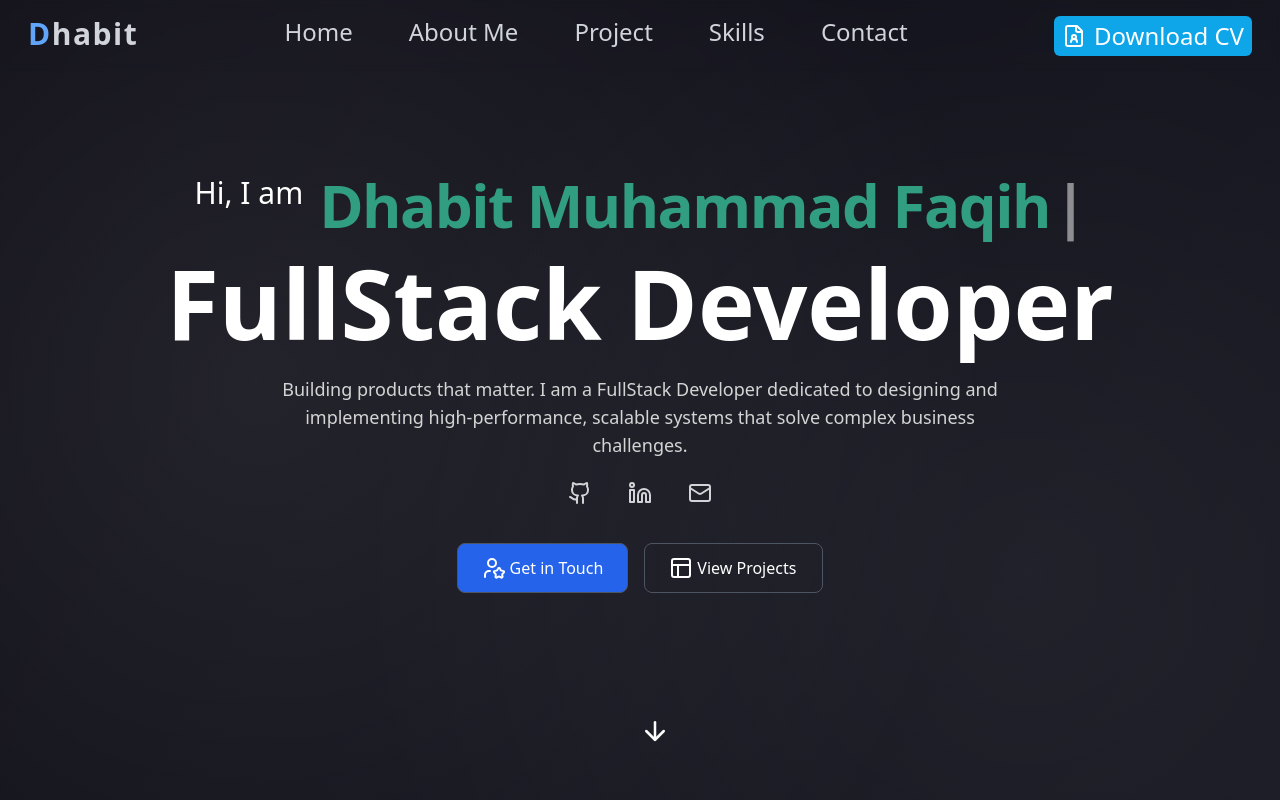
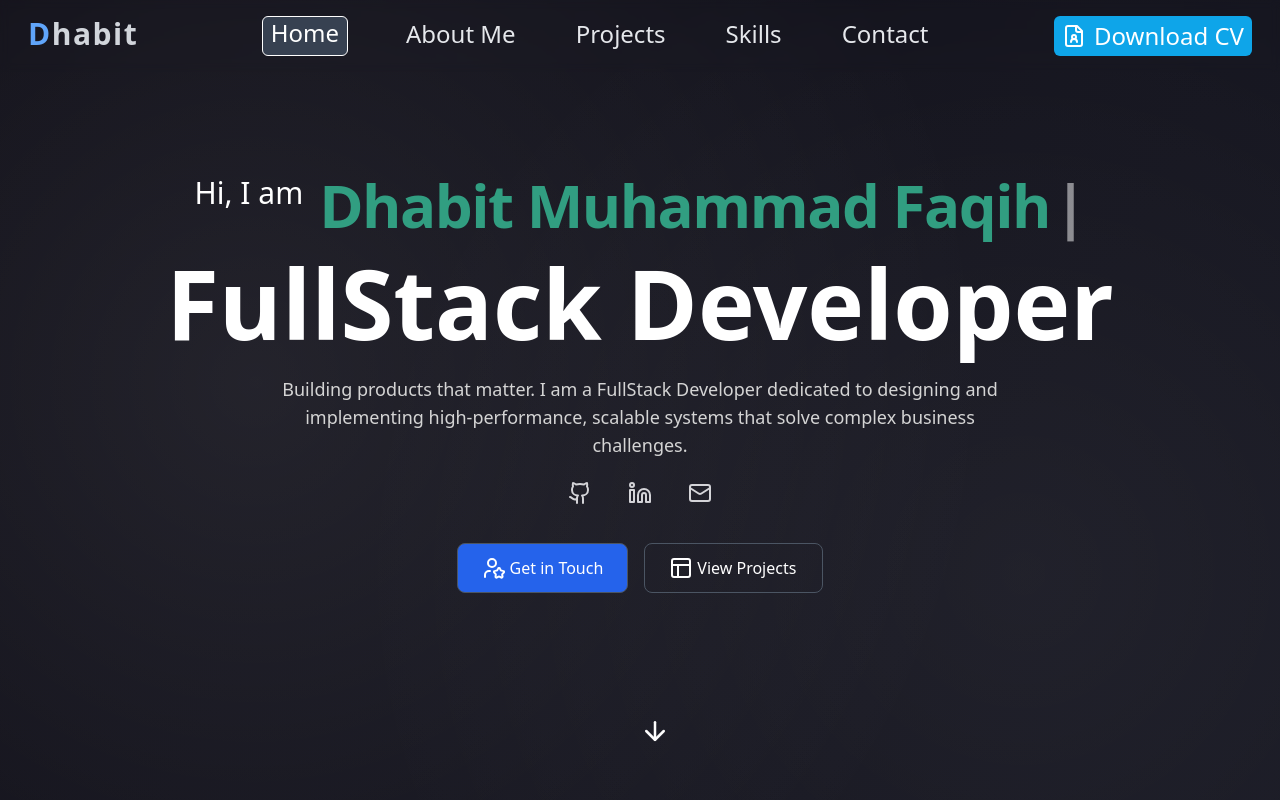
Before and after one commit to Voltsat/React-Portfolio, a React (Vite) app: page / in a window 1280 px wide. Shown: the top 800 px of the page. Built offline with nearby package versions, Linux system fonts and the light colour scheme; what tailwindcss-motion would draw is missing.

Commit message:
observer nav

```diff
--- a/src/components/about.jsx
+++ b/src/components/about.jsx
@@ -7,7 +7,7 @@ import { Crown, Clock, School } from 'lucide-react';
 
 export default function About() {
   return (
-    <section className="pb-6 z-10 relative bg-transparent flex flex-col">
+    <section id='about' className="pb-6 z-10 relative bg-transparent flex flex-col">
       <div className='flex flex-col items-center'>
         <h2 className="text-5xl font-bold text-white mt-20">
           <TrueFocus
@@ -34,7 +34,7 @@ export default function About() {
 
       <div className='block mx-auto lg:mx-0 md:flex mb-12 min-w-screen mt-0 md:mt-[6vh] lg:mt-[8vh]'>
         <div className='text-white flex flex-col md:ml-auto'>
-          <span className='text-4xl font-sans font-bold'>
+          <span className='mx-auto md:mx-0 text-4xl font-sans font-bold'>
             <TextType
               text={["Hey there!", "What's up?", "Welcome!"]}
               textColors={["#06b6d4", "#10b981", "#8b5cf6"]}
@@ -44,10 +44,10 @@ export default function About() {
               cursorCharacter="|"
             />
           </span>
-          <p className='w-80 md:w-[520px] lg:w-[560px] [@media(min-width:1320px)]:w-[60vw] mb-5 text-lg md:text-xl text-gray-200'>
+          <p className='w-80 md:w-[520px] lg:w-[560px] [@media(min-width:1320px)]:w-[60vw] mx-auto mb-5 text-lg md:text-xl text-gray-200'>
             My name is <span className='text-white'>Dhabit Muhammad Faqih</span>, a passionate software developer who loves exploring new technologies and turning ideas into real, working solutions. With a strong curiosity for learning, I constantly challenge myself to improve both in frontend and backend development, making sure the projects I build are efficient, modern, and scalable.
           </p>
-          <p className='w-80 md:w-[520px] lg:w-[560px] [@media(min-width:1320px)]:w-[60vw] mb-5 text-lg md:text-xl text-gray-200'>
+          <p className='w-80 md:w-[520px] lg:w-[560px] [@media(min-width:1320px)]:w-[60vw] mx-auto mb-5 text-lg md:text-xl text-gray-200'>
             Beyond coding, I enjoy solving problems and finding the most effective way to deliver clean, maintainable solutions. For me, technology is not just a tool, but also a way to create meaningful impact and help people through innovative applications.
           </p>
         </div>
@@ -57,9 +57,9 @@ export default function About() {
             className='mx-auto w-32 h-32 md:h-48 md:w-48 lg:h-64 lg:w-64 rounded-full border-2 shadow-[0_0_10px_2px_rgba(0,255,255,0.25)] hover:blur-sm peer'
           />
           <div className='flex flex-row md:flex-col gap-5 justify-between mt-5 lg:mt-0 lg:ml-6 opacity-0 peer-hover:opacity-100 cursor-default text-center'>
-            <span className='text-white gap-2 flex'><Crown/>Devaccto RPL</span>
-            <span className='text-white gap-2 flex'><Clock/>15 Years Old</span>
-            <span className='text-white gap-2 flex'><School/>Plus PENUS</span>
+            <span className='text-white gap-2 flex'><Crown className='bg-slate-700 p-[2px] rounded-md'/>Devaccto RPL</span>
+            <span className='text-white gap-2 flex'><Clock className='bg-slate-700 p-[2px] rounded-md'/>15 Years Old</span>
+            <span className='text-white gap-2 flex'><School className='bg-slate-700 p-[2px] rounded-md'/>Plus PENUS</span>
           </div>
         </div>
       </div>
--- a/src/components/hero.jsx
+++ b/src/components/hero.jsx
@@ -6,7 +6,7 @@ import TextType from './animation/textType';
 export default
   function Hero() {
   return (
-    <section className="flex flex-col text-center min-h-screen justify-center z-10 relative motion-scale-in-[0.25] motion-blur-in-[10px] motion-delay-[0.25s]/blur motion-ease-linear">
+    <section id='home' className="flex flex-col text-center min-h-screen justify-center z-10 relative motion-scale-in-[0.25] motion-blur-in-[10px] motion-delay-[0.25s]/blur motion-ease-linear">
       <div className="flex gap-4 mx-auto">
         <h1 className="text-xl md:text-3xl font-thin text-white mb-3">Hi, I am</h1>
         <span className="text-2xl md:text-6xl font-bold mb-2 md:mb-5 text-white z-10">
--- a/src/components/navbar.jsx
+++ b/src/components/navbar.jsx
@@ -3,6 +3,7 @@ import { FileUser } from 'lucide-react';
 
 export default function Navbar() {
   const [isOpen, setIsOpen] = useState(false);
+  const [activeSection, setActiveSection] = useState("home");
 
   useEffect(() => {
     const handleResize = () => {
@@ -20,6 +21,33 @@ export default function Navbar() {
     };
   }, []);
 
+  const menuItems = [
+    {id: "home", label: "Home"},
+    {id: "about", label: "About Me"},
+    {id: "projects", label: "Projects"},
+    {id: "skills", label: "Skills"},
+    {id: "contact", label: "Contact"},
+  ]
+
+  useEffect(() => {
+    const section = document.querySelectorAll("section");
+
+    const observer = new IntersectionObserver(
+      (entries) => {
+        entries.forEach((entry) => {
+          if (entry.isIntersecting) {
+            setActiveSection(entry.target.id);
+          }
+        });
+      },
+      {threshold: 0.6}
+    );
+
+    section.forEach((section) => observer.observe(section));
+
+    return() => observer.disconnect();
+  }, []);
+
   return (
     <nav className="fixed top-0 left-0 w-full justify-center flex p-4 backdrop-blur-sm bg-white/1 z-20">
       {/* Logo */}
@@ -30,12 +58,20 @@ export default function Navbar() {
 
       {/* Desktop Menu */}
       <ul className="hidden md:flex gap-14 mx-auto text-2xl text-gray-300">
-        <li className="relative cursor-pointer after:content-[''] after:absolute after:w-full after:h-[2px] after:bg-blue-400 after:left-0 after:bottom-0 after:scale-x-0 after:origin-center after:transition-transform after:duration-300 hover:after:scale-x-100 hover:text-white"><a href="https://www.youtube.com/">Home</a></li>
-        <li className="relative cursor-pointer after:content-[''] after:absolute after:w-full after:h-[2px] after:bg-blue-400 after:left-0 after:bottom-0 after:scale-x-0 after:origin-center after:transition-transform after:duration-300 hover:after:scale-x-100 hover:text-white"><a href="https://www.youtube.com/">About Me</a></li>
-        <li className="relative cursor-pointer after:content-[''] after:absolute after:w-full after:h-[2px] after:bg-blue-400 after:left-0 after:bottom-0 after:scale-x-0 after:origin-center after:transition-transform after:duration-300 hover:after:scale-x-100 hover:text-white"><a href="https://www.youtube.com/">Project</a></li>
-        <li className="relative cursor-pointer after:content-[''] after:absolute after:w-full after:h-[2px] after:bg-blue-400 after:left-0 after:bottom-0 after:scale-x-0 after:origin-center after:transition-transform after:duration-300 hover:after:scale-x-100 hover:text-white"><a href="https://www.youtube.com/">Skills</a></li>
-        <li className="relative cursor-pointer after:content-[''] after:absolute after:w-full after:h-[2px] after:bg-blue-400 after:left-0 after:bottom-0 after:scale-x-0 after:origin-center after:transition-transform after:duration-300 hover:after:scale-x-100 hover:text-white"><a href="https://www.youtube.com/">Contact</a></li>
+        {menuItems.map((item)=>(
+          <li
+          key={item.id}
+          className={`text-gray-200 border-transparent border-2 hover:-translate-y-1 duration-500 ${
+            activeSection === item.id
+            ? "backdrop-filter backdrop-blur-sm border-[1px] border-white bg-gray-700 text-white px-2 rounded-md"
+            : "text-gray-200"
+          }`}
+          >
+            <a href={`#${item.id}`}>{item.label}</a>
+          </li>
+        ))}
       </ul>
+
         <li className="group transition-all duration-200 hidden md:flex text-2xl mr-3 text-white bg-sky-500 py-1 px-2 rounded-md hover:bg-gray-700"><a href="https://www.youtube.com/" className="flex h-full items-center gap-2"><FileUser className="group-hover:text-sky-300"/>Download CV</a></li>
 
       {/* Hamburger */}
@@ -49,12 +85,16 @@ export default function Navbar() {
       {isOpen && (
         <div className="absolute right-4 top-16 w-40 bg-gradient-to-b from-slate-500 to-gray-700 text-white shadow-lg rounded-md overflow-hidden">
           <ul className="flex flex-col gap-7 text-2xl text-center p-4">
-            <li className="relative cursor-pointer active:text-sky-500"><a href="https://www.youtube.com/">Home</a></li>
-            <li className="relative cursor-pointer active:text-sky-500"><a href="https://www.youtube.com/">About Me</a></li>
-            <li className="relative cursor-pointer active:text-sky-500"><a href="https://www.youtube.com/">Project</a></li>
-            <li className="relative cursor-pointer active:text-sky-500"><a href="https://www.youtube.com/">Skills</a></li>
-            <li className="relative cursor-pointer active:text-sky-500"><a href="https://www.youtube.com/">Contact</a></li>
-            <li className="relative cursor-pointer active:text-sky-500"><a href="https://www.youtube.com/">Download CV</a></li>
+          {menuItems.map((item) => (
+            <li
+            key={item.id}
+            className="relative cursor-pointer"
+            >
+
+              <a href={`#${item.id}`} onClick={() => setIsOpen(false)} className="block" >{item.label}</a>
+            </li>
+          ))}
+          <li className="relative cursor-pointer"></li>
           </ul>
         </div>
       )}
```
